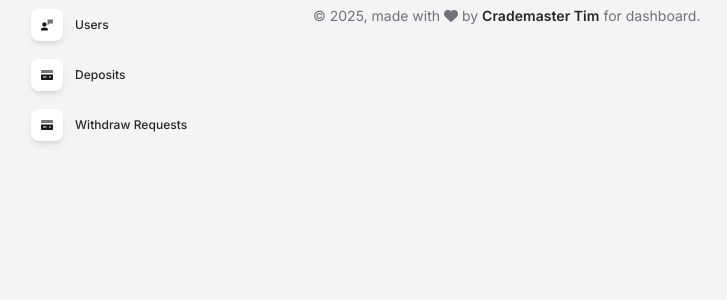
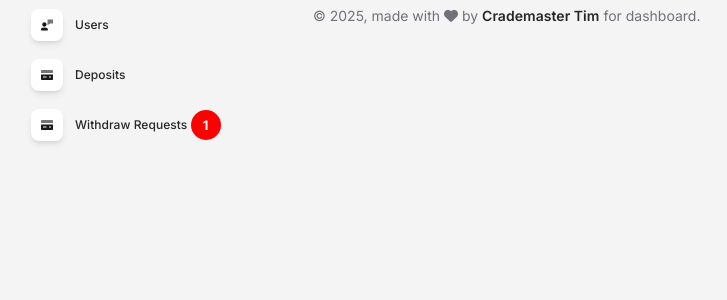
Before and after one commit to fullstackguru910/crademaster_backend, a Django app: template templates/events/list.html in a window 1280 px wide. Shown: the part 351-651 px from the top of the page, without its empty margins (9-736 px from the left). Run offline with Django 5.2, Linux system fonts and the light colour scheme; the template is opened without the code that fills it: most values are stand-ins (such as "Sample title", 1, 10 or a date in 2020); some libraries are stand-ins or nearby versions.

Commit message:
add message counter to withdrawals

```diff
--- a/crademaster/settings.py
+++ b/crademaster/settings.py
@@ -98,6 +98,7 @@ TEMPLATES = [
                 'django.template.context_processors.request',
                 'django.contrib.auth.context_processors.auth',
                 'django.contrib.messages.context_processors.messages',
+                'transactions.context_processors.pending_withdrawals',
             ],
         },
     },
--- a/static/assets/css/style.css
+++ b/static/assets/css/styles.css
@@ -19,3 +19,17 @@
     background-color: #ddd;
     border-radius: 5px;
 }
+
+.circle {
+    display: flex;
+    justify-content: center;
+    align-items: center;
+    width: 30px;
+    height: 30px;
+    background-color: red;
+    color: white;
+    border-radius: 50%;
+    font-size: 13px;
+    font-weight: bold;
+    text-align: center;
+}
--- a/templates/dashboard/base.html
+++ b/templates/dashboard/base.html
@@ -23,7 +23,7 @@
   <!-- Nepcha Analytics (nepcha.com) -->
   <!-- Nepcha is a easy-to-use web analytics. No cookies and fully compliant with GDPR, CCPA and PECR. -->
   <script defer data-site="YOUR_DOMAIN_HERE" src="https://api.nepcha.com/js/nepcha-analytics.js"></script>
-  <link rel="stylesheet" href="{% static 'css/styles.css' %}">
+  <link rel="stylesheet" href="{% static 'assets/css/styles.css' %}">
 </head>
 
 <body class="g-sidenav-show  bg-gray-100">
--- a/templates/dashboard/sidebar.html
+++ b/templates/dashboard/sidebar.html
@@ -151,7 +151,7 @@
                 </g>
               </svg>
             </div>
-            <span class="nav-link-text ms-1">Withdraw Requests</span>
+            <span class="nav-link-text ms-1">Withdraw Requests</span>{% if withdrawals %}&nbsp;<span class="circle">{{ withdrawals.count }}</span>{% endif %}
           </a>
         </li>
       </ul>
```
Also changed, not shown: transactions/context_processors.py (added, +9 -0 lines).
